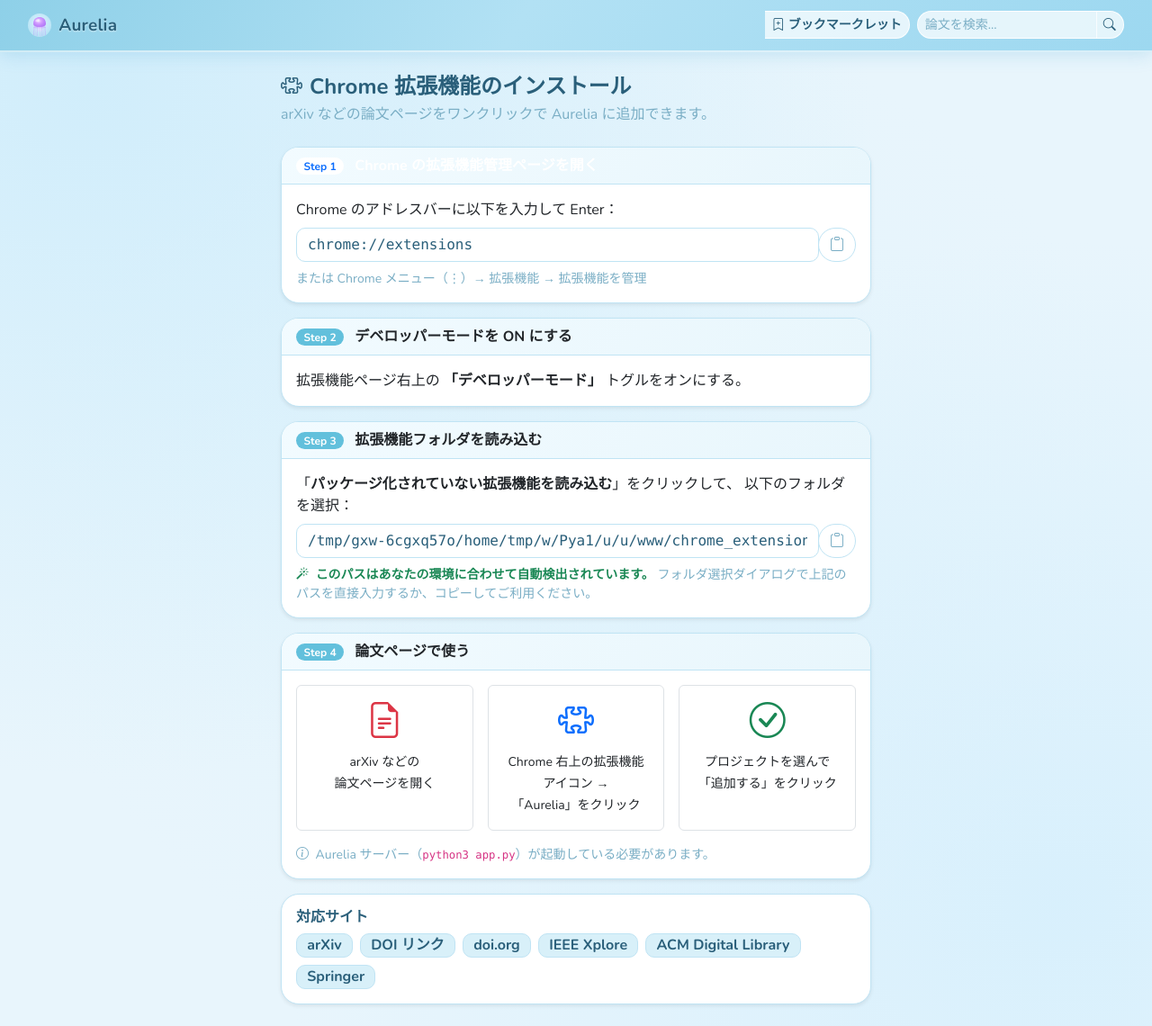
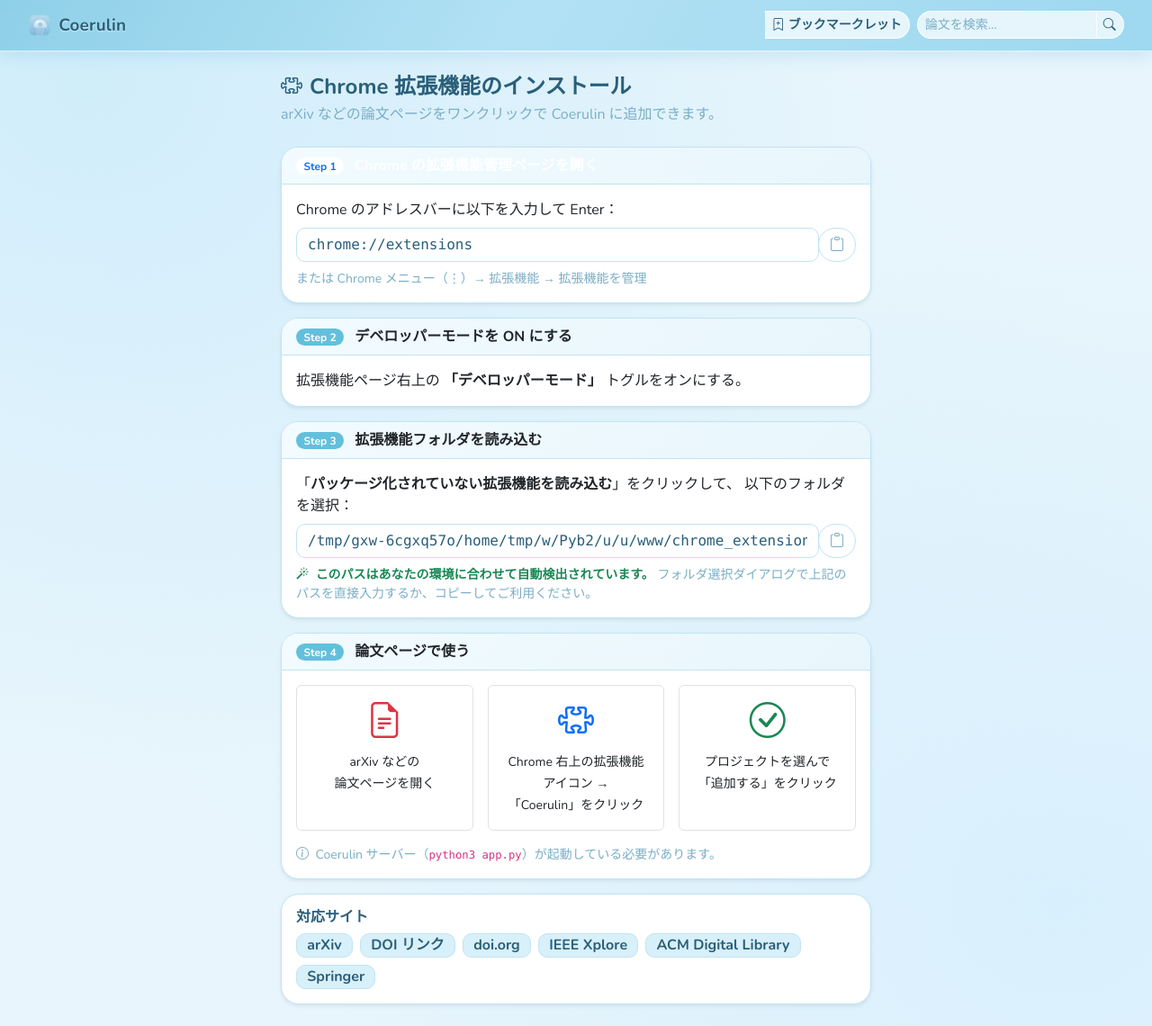
Before and after one commit to lintkurage/Research_paper_app, a Flask app: page /bookmarklet in a window 1280 px wide. Shown: the whole page at 90% size. Run offline with Flask 3, Linux system fonts and the light colour scheme; data that the repository does not hold is empty; some libraries are stand-ins or nearby versions.

Commit message:
アプリ名とアイコンをCoerulinに変更
- 全テンプレートおよびChrome拡張機能の "Aurelia" を "Coerulin" に変更
- favicon/ナビバーロゴを coerulin_icon_1024.png に変更
- Chrome拡張機能アイコン（16/48/128px）を新アイコンから再生成

Co-Authored-By: Claude Sonnet 4.6 <noreply@anthropic.com>

```diff
--- a/chrome_extension/popup.html
+++ b/chrome_extension/popup.html
@@ -8,8 +8,8 @@
 
 <!-- ヘッダー -->
 <div class="header">
-    <img src="icon48.png" width="22" height="22" alt="Aurelia" style="border-radius:4px">
-    <span class="header-title">Aurelia に追加</span>
+    <img src="icon48.png" width="22" height="22" alt="Coerulin" style="border-radius:4px">
+    <span class="header-title">Coerulin に追加</span>
 </div>
 
 <div class="content">
@@ -58,7 +58,7 @@
     <!-- サーバー未起動エラー -->
     <div id="server-error" class="hidden">
         <div class="error-box">
-            <p>⚠️ Aurelia サーバーに接続できません</p>
+            <p>⚠️ Coerulin サーバーに接続できません</p>
             <p class="small">ターミナルで以下を実行してください：</p>
             <code>python3 app.py</code>
         </div>
--- a/templates/base.html
+++ b/templates/base.html
@@ -3,8 +3,8 @@
 <head>
     <meta charset="UTF-8">
     <meta name="viewport" content="width=device-width, initial-scale=1.0">
-    <title>{% block title %}Aurelia{% endblock %}</title>
-    <link rel="icon" type="image/svg+xml" href="/static/img/favicon.svg">
+    <title>{% block title %}Coerulin{% endblock %}</title>
+    <link rel="icon" type="image/png" href="/static/img/coerulin_icon_1024.png">
     <link href="https://cdn.jsdelivr.net/npm/bootstrap@5.3.0/dist/css/bootstrap.min.css" rel="stylesheet">
     <link href="https://cdn.jsdelivr.net/npm/bootstrap-icons@1.11.0/font/bootstrap-icons.css" rel="stylesheet">
     <link href="https://fonts.googleapis.com/css2?family=Nunito:wght@400;500;600;700;800&family=M+PLUS+Rounded+1c:wght@400;500;700&display=swap" rel="stylesheet">
@@ -15,8 +15,8 @@
 <nav class="navbar navbar-expand-lg">
     <div class="container-fluid">
         <a class="navbar-brand fw-bold d-flex align-items-center gap-2" href="/">
-            <img src="/static/img/favicon.svg" width="26" height="26" alt="Aurelia">
-            Aurelia
+            <img src="/static/img/coerulin_icon_1024.png" width="26" height="26" alt="Coerulin">
+            Coerulin
         </a>
         <div class="d-flex align-items-center gap-2">
             <a href="/bookmarklet" class="btn btn-outline-light btn-sm">
--- a/templates/bookmarklet_popup.html
+++ b/templates/bookmarklet_popup.html
@@ -3,7 +3,7 @@
 <head>
     <meta charset="UTF-8">
     <meta name="viewport" content="width=device-width, initial-scale=1.0">
-    <title>Aurelia に追加</title>
+    <title>Coerulin に追加</title>
     <link href="https://cdn.jsdelivr.net/npm/bootstrap@5.3.0/dist/css/bootstrap.min.css" rel="stylesheet">
     <link href="https://cdn.jsdelivr.net/npm/bootstrap-icons@1.11.0/font/bootstrap-icons.css" rel="stylesheet">
     <style>
@@ -16,7 +16,7 @@
 <body>
 <div class="header d-flex align-items-center gap-2">
     <i class="bi bi-journal-bookmark-fill fs-5"></i>
-    <h6>Aurelia に論文を追加</h6>
+    <h6>Coerulin に論文を追加</h6>
 </div>
 
 <div class="p-3">
--- a/templates/bookmarklet_setup.html
+++ b/templates/bookmarklet_setup.html
@@ -1,10 +1,10 @@
 {% extends "base.html" %}
-{% block title %}Chrome拡張機能 - Aurelia{% endblock %}
+{% block title %}Chrome拡張機能 - Coerulin{% endblock %}
 
 {% block content %}
 <div class="container" style="max-width:680px">
     <h4 class="fw-bold mb-1"><i class="bi bi-puzzle me-2"></i>Chrome 拡張機能のインストール</h4>
-    <p class="text-muted mb-4">arXiv などの論文ページをワンクリックで Aurelia に追加できます。</p>
+    <p class="text-muted mb-4">arXiv などの論文ページをワンクリックで Coerulin に追加できます。</p>
 
     <!-- Step 1 -->
     <div class="card shadow-sm mb-3">
@@ -84,7 +84,7 @@
                 <div class="col-4">
                     <div class="border rounded p-3 h-100">
                         <i class="bi bi-puzzle display-6 text-primary mb-2 d-block"></i>
-                        <small>Chrome 右上の拡張機能アイコン →<br>「Aurelia」をクリック</small>
+                        <small>Chrome 右上の拡張機能アイコン →<br>「Coerulin」をクリック</small>
                     </div>
                 </div>
                 <div class="col-4">
@@ -96,7 +96,7 @@
             </div>
             <p class="text-muted small mt-3 mb-0">
                 <i class="bi bi-info-circle me-1"></i>
-                Aurelia サーバー（<code>python3 app.py</code>）が起動している必要があります。
+                Coerulin サーバー（<code>python3 app.py</code>）が起動している必要があります。
             </p>
         </div>
     </div>
--- a/templates/index.html
+++ b/templates/index.html
@@ -1,5 +1,5 @@
 {% extends "base.html" %}
-{% block title %}プロジェクト一覧 - Aurelia{% endblock %}
+{% block title %}プロジェクト一覧 - Coerulin{% endblock %}
 
 {% block content %}
 <div class="container">
```
Also changed, not shown: chrome_extension/icon128.png, chrome_extension/icon16.png, chrome_extension/icon48.png, chrome_extension/manifest.json, static/img/coerulin_icon_1024.png (added).
